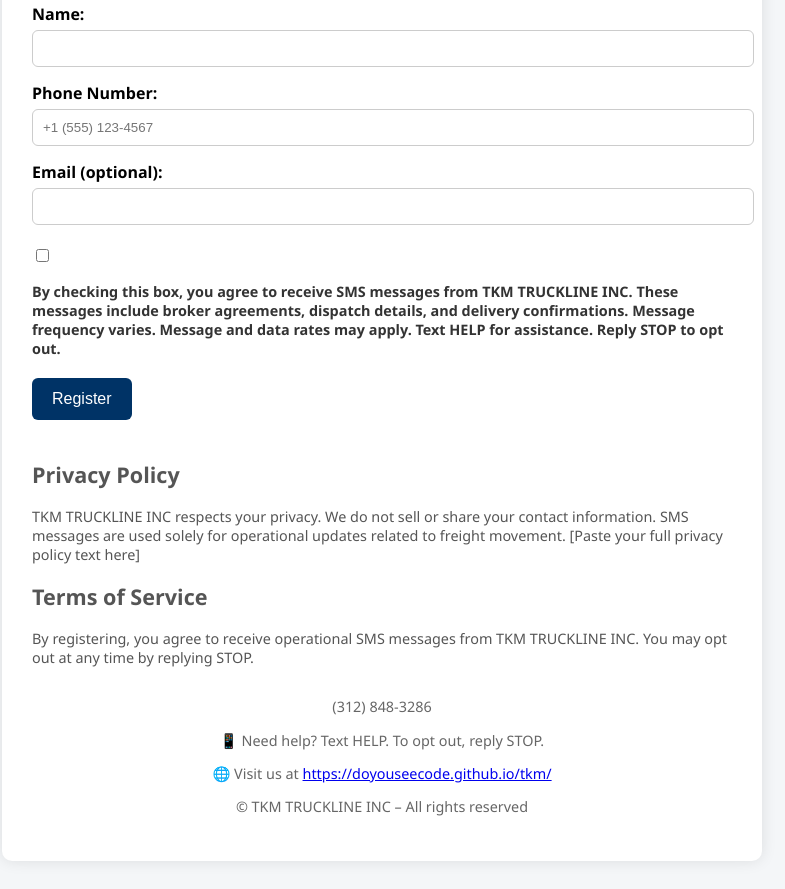
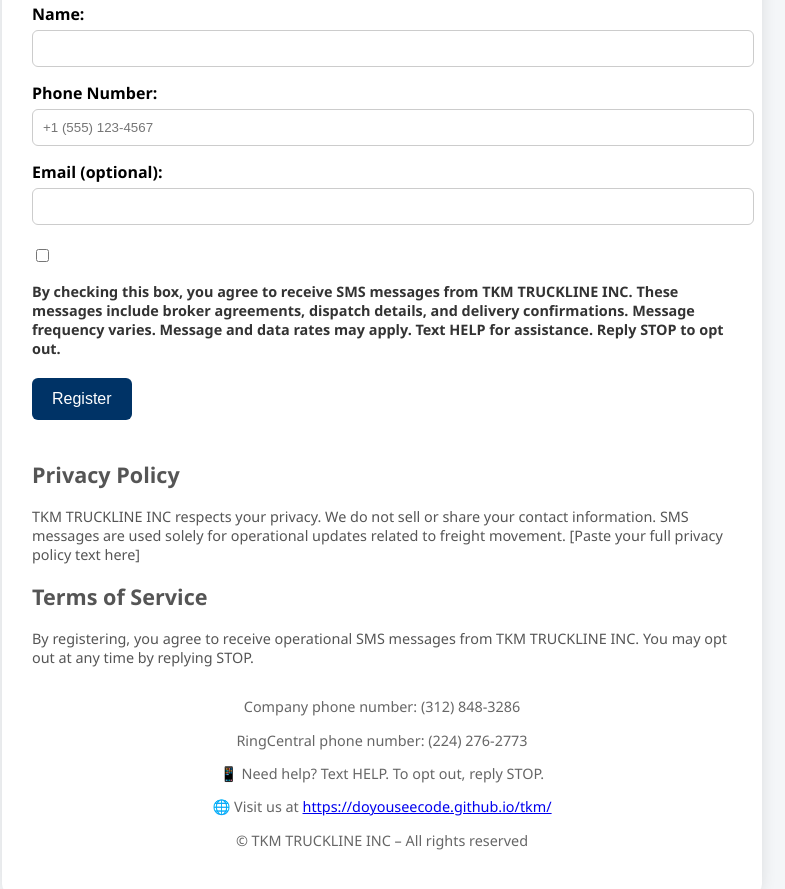
Before and after one commit to doyouseecode/tkm, a plain HTML site: page index.html in a window 1280 px wide. Shown: the part 426-1315 px from the top of the page, without its empty margins (258-1043 px from the left). Drawn offline with Linux system fonts and the light colour scheme.

Commit message:
Update index.html

```diff
--- a/index.html
+++ b/index.html
@@ -62,7 +62,8 @@
     </section>
 
     <footer>
-      <p>(312) 848-3286</p>
+      <p>Company phone number: (312) 848-3286</p>
+      <p>RingCentral phone number: (224) 276-2773</p>
       <p>📱 Need help? Text HELP. To opt out, reply STOP.</p>
       <p>🌐 Visit us at <a href="https://doyouseecode.github.io/tkm/" target="_blank">https://doyouseecode.github.io/tkm/</a></p>
       <p>© TKM TRUCKLINE INC – All rights reserved</p>
```
